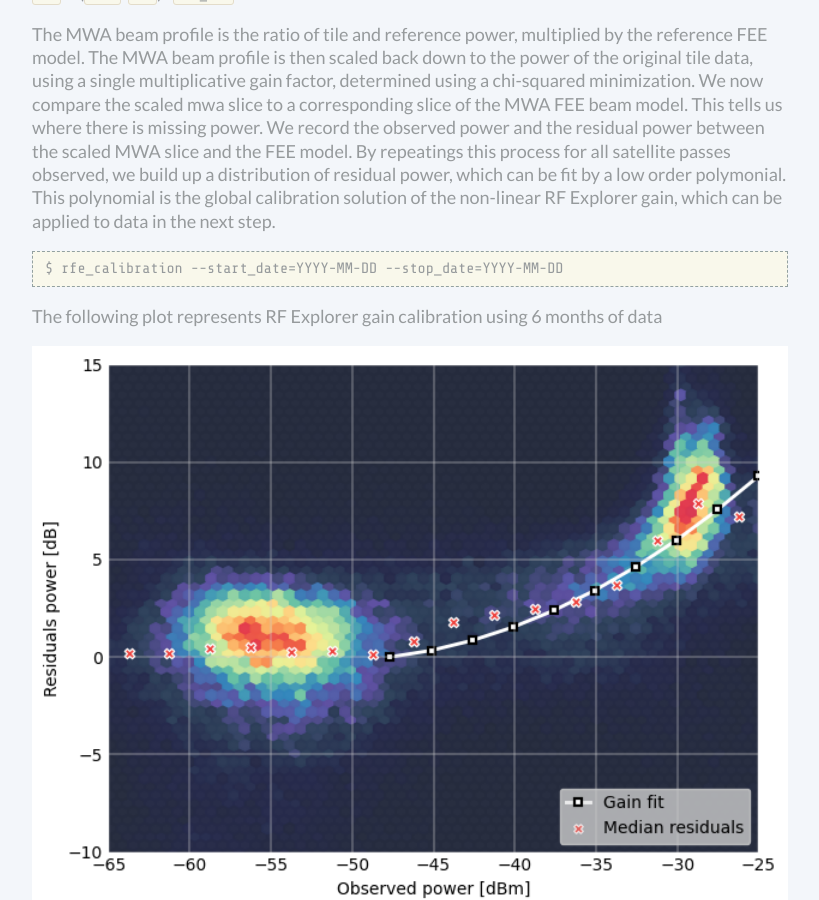
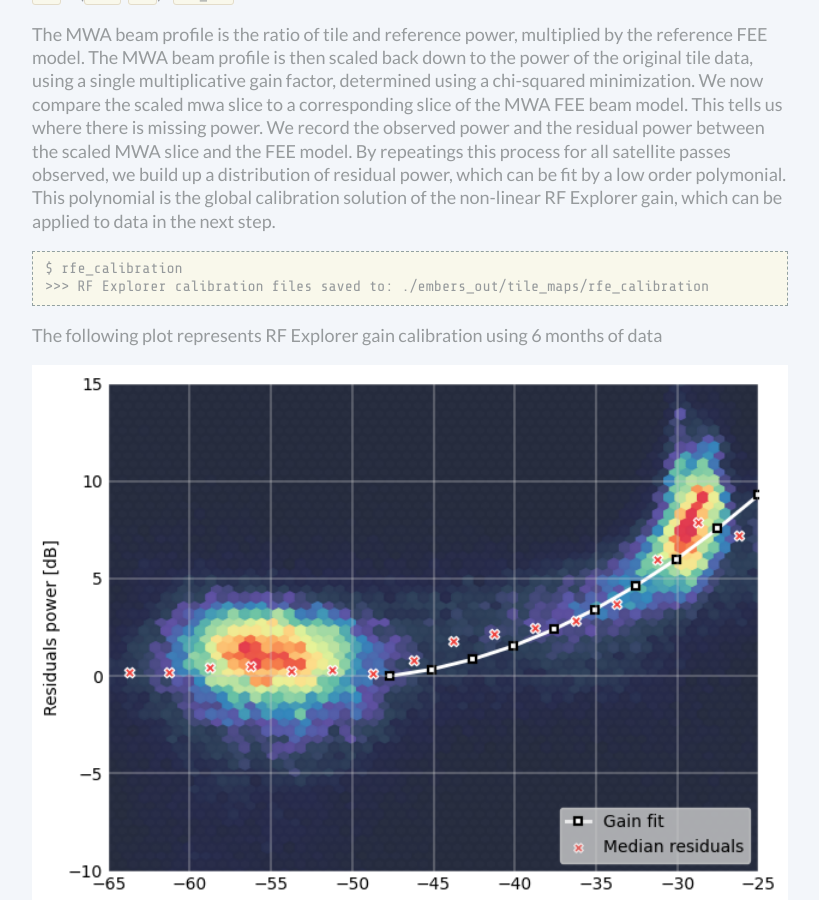
Before and after one commit to amanchokshi/EMBERS, a Sphinx documentation site: the page built from docs/embersbyexample.rst, in a window 1280 px wide and 900 px high, scrolled down 19354 px. Shown: the whole window, without its empty margins (230-1049 px from the left). Built offline with Sphinx 7.4.7, drawn with Linux system fonts in a browser that asks for light colours.

Commit message:
rfe_cali with external example data

```diff
--- a/docs/embersbyexample.rst
+++ b/docs/embersbyexample.rst
@@ -676,7 +676,8 @@ RF Explorer gain, which can be applied to data in the next step.
 
 .. code-block::
 
-    $ rfe_calibration --start_date=YYYY-MM-DD --stop_date=YYYY-MM-DD
+    $ rfe_calibration
+    >>> RF Explorer calibration files saved to: ./embers_out/tile_maps/rfe_calibration
 
 The following plot represents RF Explorer gain calibration using 6 months of data
 
```
Also changed, not shown: 1 other file.
